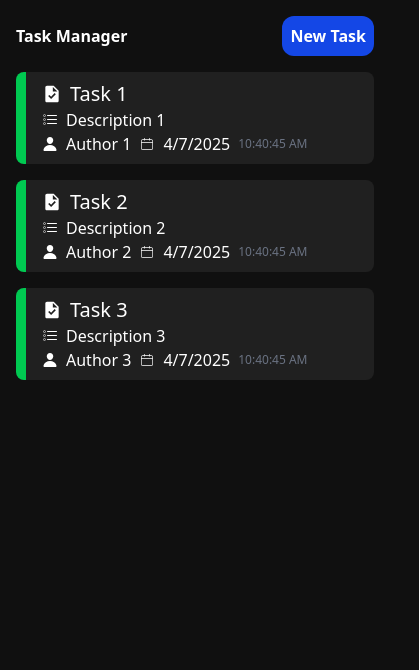
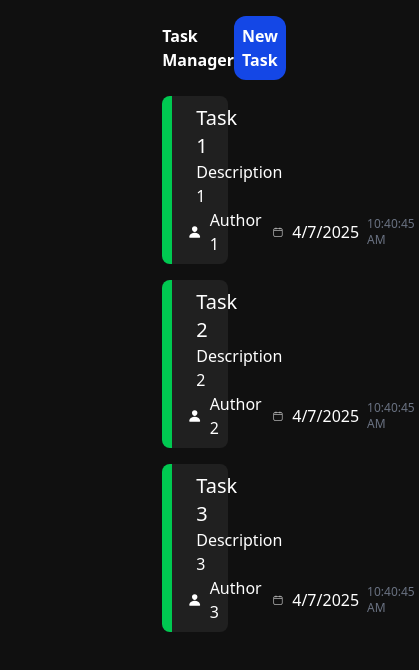
Before and after one commit to totom3ndez/task-manager-typescript, a React (Vite) app: page / in a window 390 px wide. Shown: the top 670 px of the page, 419 px wide, since content can reach past the window. Built offline with nearby package versions, Linux system fonts and the light colour scheme.

Commit message:
fix: add max-width to Layout component for better responsiveness

```diff
--- a/src/Layout/Layout.tsx
+++ b/src/Layout/Layout.tsx
@@ -4,7 +4,7 @@ import { ReactNode } from 'react'
 const Layout = ({ children }: { children: ReactNode }) => {
   return (
 
-    <div className='mx-auto bg-[#101010] min-h-screen text-white'>
+    <div className='mx-auto bg-[#101010] min-h-screen text-white max-w-1/4'>
       <Header />
       <main>
         {children}
```
